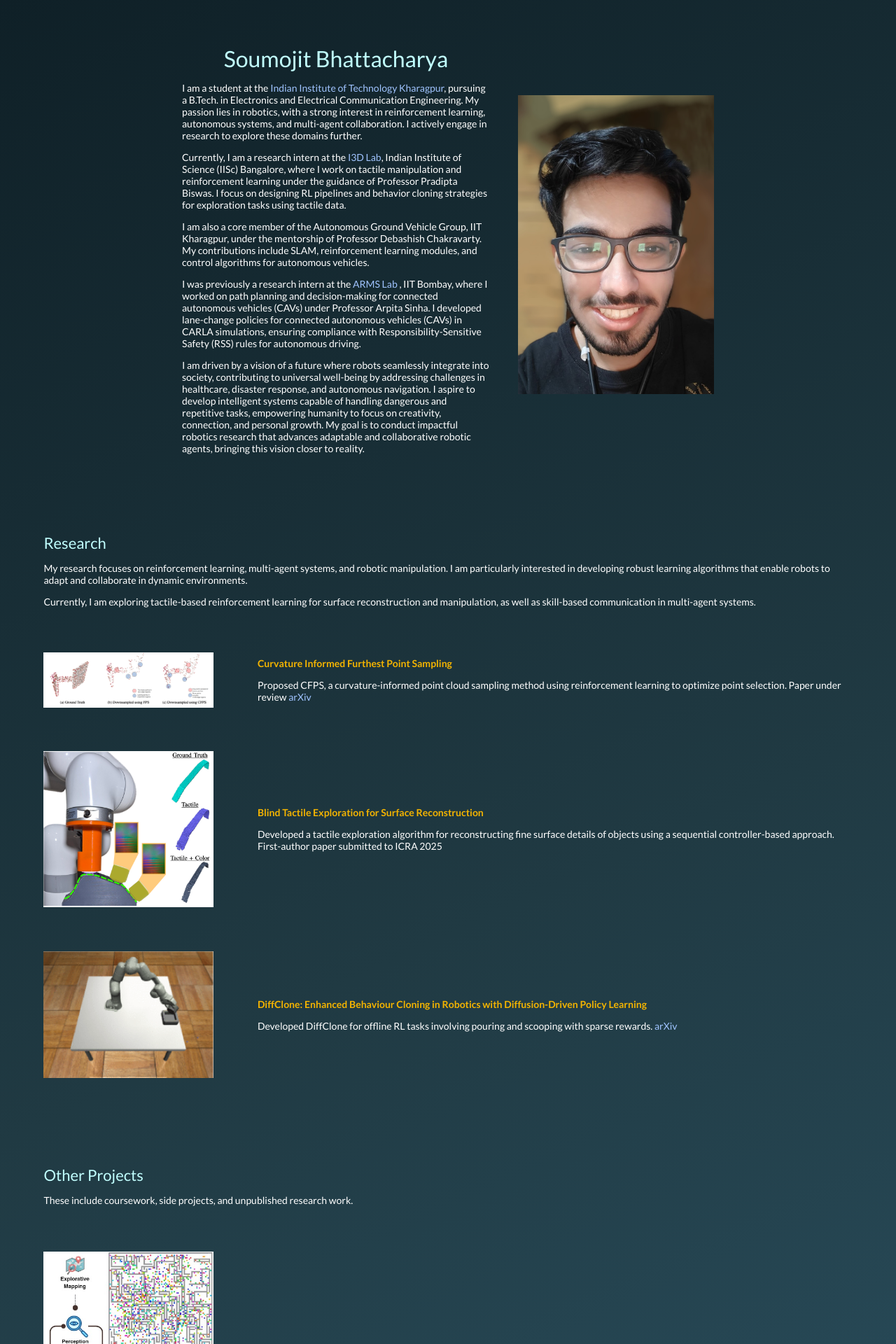
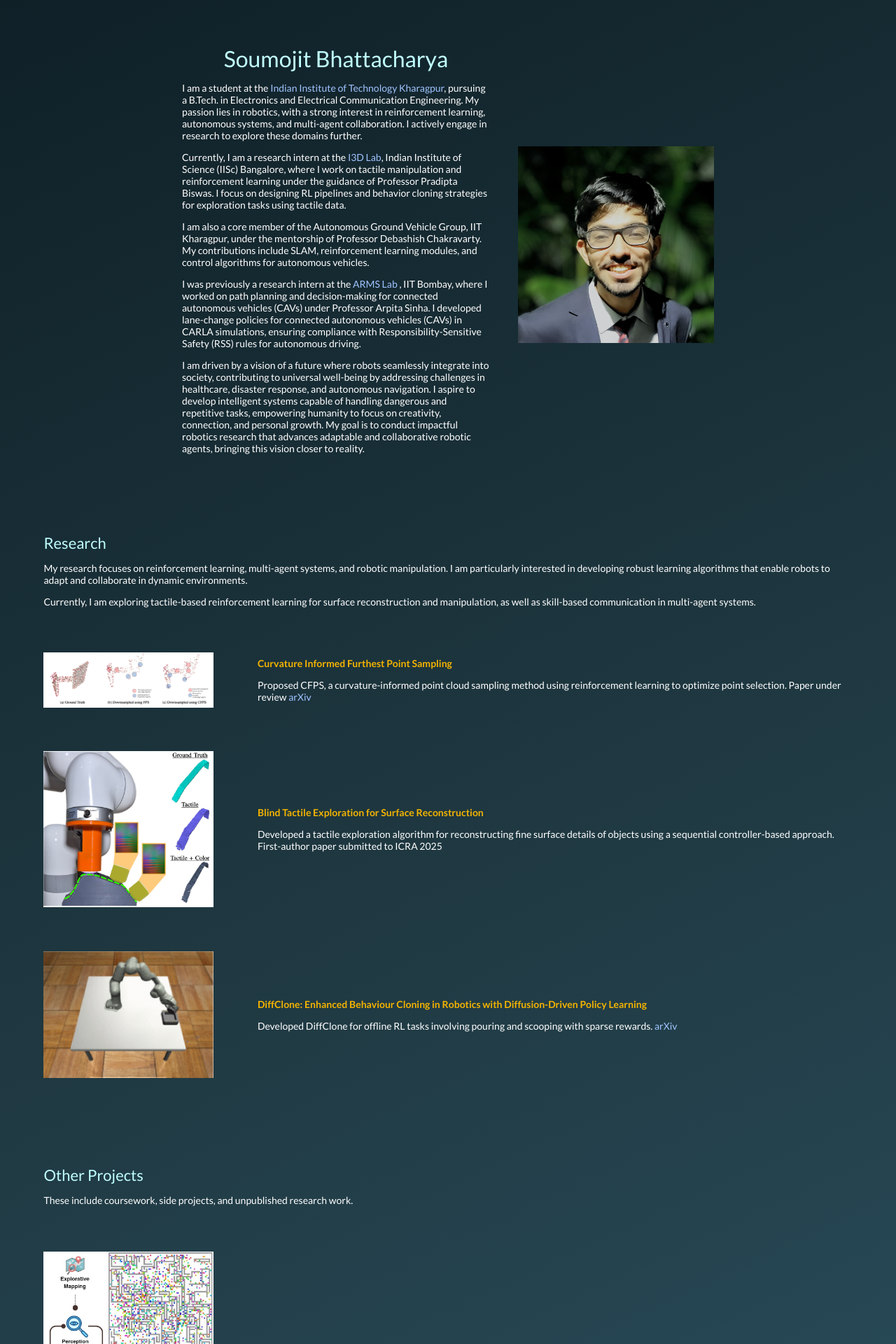
Before and after one commit to BabaYaga840/BabaYaga840.github.io, a Jekyll site: the page built from _posts/2024-12-11-MAPF.markdown, in a window 1280 px wide. Shown: the top 1920 px of the page at 70% size. Built offline with Jekyll 4.4.1, drawn with Linux system fonts in a browser that asks for light colours.

Commit message:
Update default.html

```diff
--- a/_layouts/default.html
+++ b/_layouts/default.html
@@ -82,7 +82,7 @@
 </p>
               </td>
               <td style="padding:2.5%;width:40%;max-width:40%">
-                <img style="width:100%;max-width:100%" alt="profile photo" src="images/photo.jpeg">
+                <img style="width:100%;max-width:100%" alt="profile photo" src="images/my_img.jpg">
               </td>
             </tr>
           </table>
```
